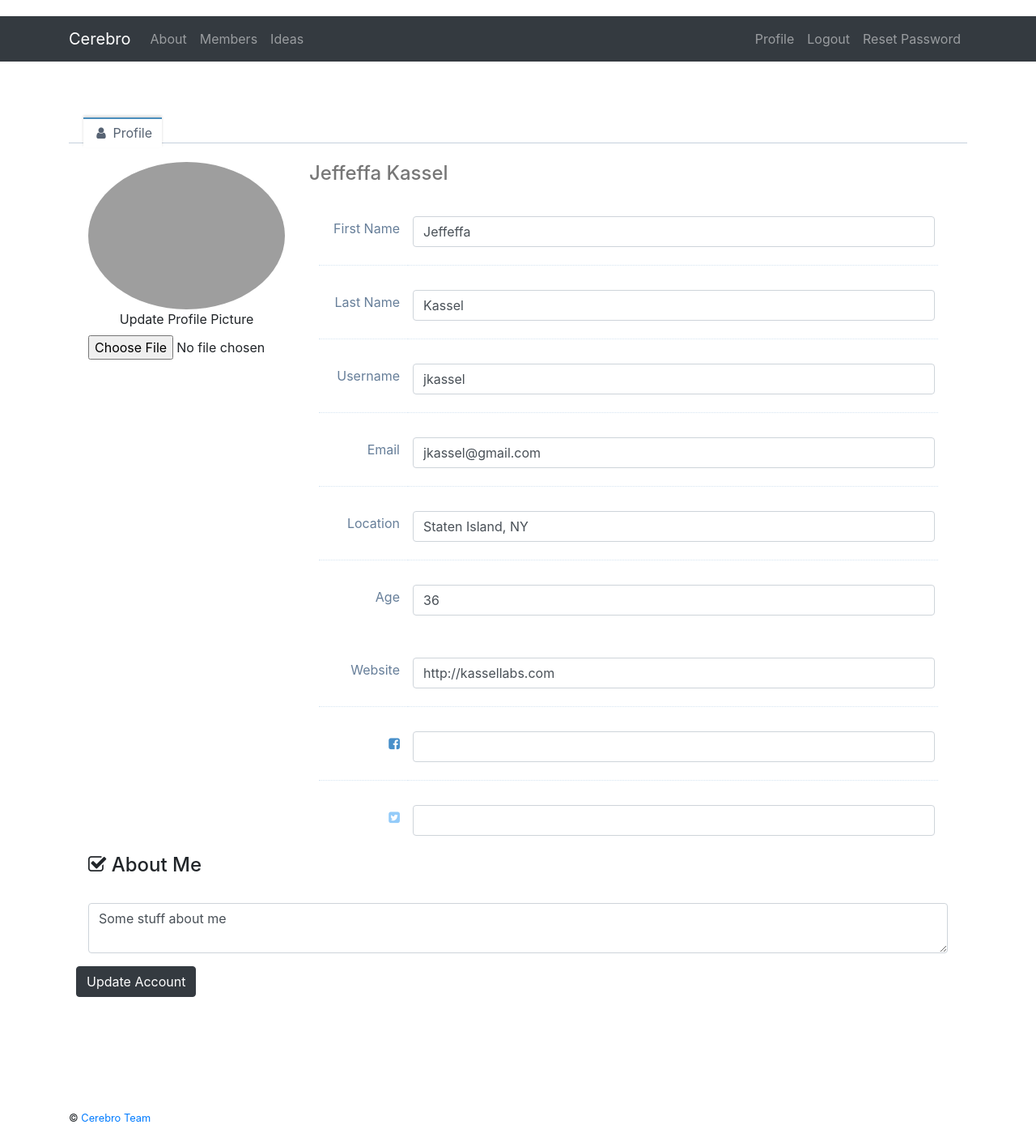
After one commit to jkassel/cerebro, a Flask app: page /account in a window 1280 px wide. The commit adds this page. Shown: the whole page at 81% size. Run offline with Flask 2, Linux system fonts and the light colour scheme; a user stored in the database is signed in; data that the repository does not hold is empty; some libraries are stand-ins or nearby versions; grey boxes are pictures that could not be loaded.

Commit message:
updated the profile page to be editable.  added profile pic that uploads to s3.

```diff
--- a/project/client/templates/header.html
+++ b/project/client/templates/header.html
@@ -20,7 +20,7 @@
         </ul>
         <ul class="navbar-nav ml-auto">
           {% if current_user.is_authenticated %}
-              <li class="nav-item"><a class="nav-link" href="{{ url_for('user.user_profile', username=current_user.id) }}">Profile</a></li>
+              <li class="nav-item"><a class="nav-link" href="{{ url_for('user.account') }}">Profile</a></li>
             <li class="nav-item"><a class="nav-link" href="{{ url_for('user.logout') }}">Logout</a></li>
               <li class="nav-item"><a class="nav-link" href="{{ url_for('user.reset_password') }}">Reset Password</a></li>
           {% else %}
--- /dev/null
+++ b/project/client/templates/user/account.html
@@ -0,0 +1,172 @@
+{% extends "_base.html" %}
+{% import "bootstrap/wtf.html" as wtf %}
+
+{% block content %}
+    <div id="user-profile-2" class="user-profile" xmlns="http://www.w3.org/1999/html">
+        <div class="tabbable">
+            <ul class="nav nav-tabs padding-18">
+                <li class="active">
+                    <a data-toggle="tab" href="#home">
+                        <i class="black ace-icon fa fa-user bigger-120"></i>
+                        Profile
+                    </a>
+                </li>
+            </ul>
+
+            <div class="tab-content no-border padding-24">
+                <div id="home" class="tab-pane in active">
+
+                    <form class="form" role="form" method="post" action="" enctype="multipart/form-data">
+
+                        {{ form.csrf_token }}
+                        {{ form.hidden_tag() }}
+                        {{ wtf.form_errors(form, hiddens="only") }}
+
+                    <div class="row">
+                        <div class="col-xs-12 col-sm-3 center">
+
+								<img class="editable img-fluid rounded-circle" alt="Avatar" id="avatar2" src={{ user.profile_pic }}>
+
+
+                            <div class="space space-4">
+                                <div class="form-group">
+                                    {{ form.profile_pic.label }}
+                                    {{ form.profile_pic(class="form-control-file") }}
+                                    {%  if form.profile_pic.errors %}
+                                        {% for error in form.profile_pic.errors %}
+                                            <span class="text-danger">{{ error }}</span></div><br>
+                                        {% endfor %}
+                                    {% endif %}
+                            </div>
+
+                            </div>
+
+
+                        </div><!-- /.col -->
+
+                        <div class="col-xs-12 col-sm-9">
+                            <h4 class="grey">
+                                <span class="middle">{{ user.first_name }} {{ user.last_name }}</span>
+
+                            </h4>
+
+
+
+                                <div class="profile-user-info">
+                                    <div class="profile-info-row">
+                                        <div class="profile-info-name"> First Name </div>
+
+                                        <div class="profile-info-value ">
+                                            <span>{{ wtf.form_field(form.first_name) }} </span>
+                                        </div>
+                                    </div>
+
+                                    <div class="profile-info-row">
+                                        <div class="profile-info-name"> Last Name </div>
+
+                                        <div class="profile-info-value ">
+                                            {{ wtf.form_field(form.last_name) }}
+                                        </div>
+                                    </div>
+
+                                    <div class="profile-info-row">
+                                        <div class="profile-info-name"> Username </div>
+
+                                        <div class="profile-info-value">
+                                            <span>{{ wtf.form_field(form.user_name) }} </span>
+                                        </div>
+                                    </div>
+
+                                    <div class="profile-info-row">
+                                        <div class="profile-info-name"> Email </div>
+
+                                        <div class="profile-info-value">
+                                            <span>{{ wtf.form_field(form.email) }} </span>
+                                        </div>
+                                    </div>
+
+                                    <div class="profile-info-row">
+                                        <div class="profile-info-name"> Location </div>
+
+                                        <div class="profile-info-value">
+                                            <span>{{ wtf.form_field(form.location) }}</span>
+                                        </div>
+                                    </div>
+
+                                    <div class="profile-info-row">
+                                        <div class="profile-info-name"> Age</div>
+
+                                        <div class="profile-info-value">
+                                            <span>{{ wtf.form_field(form.age) }}</span>
+                                        </div>
+                                    </div>
+
+                                </div>
+
+                                <div class="hr hr-8 dotted"></div>
+
+                                <div class="profile-user-info">
+                                    <div class="profile-info-row">
+                                        <div class="profile-info-name"> Website </div>
+
+                                        <div class="profile-info-value">
+                                            <span>{{ wtf.form_field(form.website) }}</span>
+                                        </div>
+                                    </div>
+
+                                    <div class="profile-info-row">
+                                        <div class="profile-info-name">
+                                            <i class="middle ace-icon fa fa-facebook-square bigger-150 blue"></i>
+                                        </div>
+
+                                        <div class="profile-info-value">
+                                            <span>{{ wtf.form_field(form.facebook_url) }}</span>
+                                        </div>
+                                    </div>
+
+                                    <div class="profile-info-row">
+                                        <div class="profile-info-name">
+                                            <i class="middle ace-icon fa fa-twitter-square bigger-150 light-blue"></i>
+                                        </div>
+
+                                        <div class="profile-info-value">
+                                            <span>{{ wtf.form_field(form.twitter_url) }}</span>
+                                        </div>
+                                    </div>
+                                </div>
+                        </div><!-- /.col -->
+                    </div><!-- /.row -->
+
+                    <div class="space-20"></div>
+
+                    <div class="row">
+                        <div class="col-xs-12 col-sm-12">
+                            <div class="widget-box transparent">
+                                <div class="widget-header widget-header-small">
+                                    <h4 class="widget-title smaller">
+                                        <i class="fa fa-check-square-o bigger-110"></i>
+                                        About Me
+                                    </h4>
+                                </div>
+
+                                <div class="widget-body">
+                                    <div class="widget-main">
+                                        {{ wtf.form_field(form.about_me) }}
+                                    </div>
+                                </div>
+                            </div>
+                        </div>
+
+                        <div class="form-group">
+                        <button class="btn btn-dark" type="submit">Update Account</button>
+                        <br><br>
+                        </div>
+                    </form>
+
+                </div><!-- /#home -->
+
+            </div>
+        </div>
+    </div>
+
+{% endblock %}
--- a/project/server/user/forms.py
+++ b/project/server/user/forms.py
@@ -1,9 +1,12 @@
 # project/server/user/forms.py
 
 from flask_wtf import FlaskForm
-from wtforms import StringField, PasswordField, SelectField
-from wtforms.validators import DataRequired, Email, Length, EqualTo
+from flask_login import current_user
+from flask_wtf.file import FileField, FileAllowed
+from wtforms import StringField, PasswordField, SelectField, IntegerField, validators
+from wtforms.validators import DataRequired, Email, Length, EqualTo, ValidationError
 from wtforms.widgets import TextArea
+from project.server.models import User
 
 
 class LoginForm(FlaskForm):
@@ -12,6 +15,20 @@ class LoginForm(FlaskForm):
 
 
 class RegisterForm(FlaskForm):
+
+    def validate_username(self, user_name):
+        user = User.query.filter_by(username=user_name.data).first()
+        if user:
+            raise ValidationError('That username taken.  Please choose another.')
+
+    def validate_email(self, email):
+        user = User.query.filter_by(email=email.data).first()
+        if user:
+            raise ValidationError('That email in use by another account.  Please choose another.')
+
+    user_name = StringField(
+        'Username',
+        validators=[DataRequired(), Length(min=3, max=24)])
     email = StringField(
         'Email Address',
         validators=[DataRequired(), Email(message=None), Length(min=6, max=40)])
@@ -46,3 +63,29 @@ class ResetPasswordForm(FlaskForm):
             EqualTo('password', message='Passwords must match.')
         ]
     )
+
+
+class UserProfileForm(FlaskForm):
+    first_name = StringField('')
+    last_name = StringField('')
+    user_name = StringField('', validators=[DataRequired(), Length(min=3, max=24)])
+    profile_pic = FileField('Update Profile Picture', validators=[FileAllowed(['jpg', 'png', 'jpeg'])])
+    def validate_username(self, user_name):
+        if user_name.data != current_user.user_name:
+            user = User.query.filter_by(username=user_name.data).first()
+            if user:
+                raise ValidationError('That username taken.  Please choose another.')
+
+    def validate_email(self, email):
+        if email.data != current_user.email:
+            user = User.query.filter_by(email=email.data).first()
+            if user:
+                raise ValidationError('That email in use by another account.  Please choose another.')
+
+    email = StringField('', validators=[DataRequired(), Email()])
+    location = StringField('')
+    age = IntegerField('', [validators.optional()])
+    website = StringField('')
+    facebook_url = StringField('')
+    twitter_url = StringField('')
+    about_me = StringField('', widget=TextArea())
--- a/project/server/user/views.py
+++ b/project/server/user/views.py
@@ -11,11 +11,12 @@ from flask_login import login_user, logout_user, login_required, current_user
 
 from project.server import bcrypt, db, app
 from project.server.models import User, Idea
-from project.server.user.forms import LoginForm, RegisterForm, IdeaForm, ResetPasswordForm
+from project.server.user.forms import LoginForm, RegisterForm, IdeaForm, ResetPasswordForm, UserProfileForm
 import boto3
 import sys
+import datetime
 from froala_editor import S3
-
+import secrets
 
 ################
 #### config ####
@@ -24,9 +25,9 @@ from froala_editor import S3
 user_blueprint = Blueprint('user', __name__,)
 app.config['CKEDITOR_FILE_UPLOADER'] = 'upload'
 
-S3_BUCKET = os.environ.get("S3_BUCKET_NAME")
-S3_KEY = os.environ.get("S3_ACCESS_KEY")
-S3_SECRET = os.environ.get("S3_SECRET_ACCESS_KEY")
+S3_BUCKET = os.environ.get("S3_BUCKET")
+S3_KEY = os.environ.get("S3_KEY")
+S3_SECRET = os.environ.get("S3_SECRET")
 S3_LOCATION = 'http://{}.s3.amazonaws.com/'.format(S3_BUCKET)
 
 s3_client = boto3.client('s3', aws_access_key_id=S3_KEY,
@@ -43,6 +44,7 @@ def register():
     if form.validate_on_submit():
 
         user = User(
+            user_name=form.user_name.data,
             email=form.email.data,
             password=form.password.data
         )
@@ -67,6 +69,8 @@ def login():
         if user and bcrypt.check_password_hash(
                 user.password.encode('utf-8'), request.form['password'].encode('utf-8')):
             login_user(user)
+            current_user.last_login = datetime.datetime.now()
+            db.session.commit()
             flash('You are logged in. Welcome!', 'success')
             return redirect(url_for('user.ideas'))
         else:
@@ -186,9 +190,66 @@ def delete_idea(idea):
     return redirect(url_for("user.ideas"))
 
 
-@user_blueprint.route('/user/<username>')
+@user_blueprint.route('/account', methods=['GET', 'POST'])
 @login_required
-def user_profile(username):
+def account():
+    form = UserProfileForm()
+    if form.validate_on_submit():
+
+        if form.profile_pic.data:
+            picture_url = save_picture(form.profile_pic.data)
+            current_user.profile_pic = picture_url
+        current_user.first_name = form.first_name.data
+        current_user.last_name = form.last_name.data
+        current_user.location = form.location.data
+        current_user.user_name = form.user_name.data
+        current_user.email = form.email.data
+        current_user.age = form.age.data
+        current_user.website = form.website.data
+        current_user.facebook_url = form.facebook_url.data
+        current_user.twitter_url = form.twitter_url.data
+        current_user.about_me = form.about_me.data
+
+        db.session.commit()
+        flash('Account Updated!', 'success')
+        return redirect(url_for('user.account'))
+    elif request.method == 'GET':
+        form.first_name.data = current_user.first_name
+        form.last_name.data = current_user.last_name
+        form.user_name.data = current_user.user_name
+        form.email.data = current_user.email
+        form.location.data = current_user.location
+        form.age.data = current_user.age
+        form.website.data = current_user.website
+        form.facebook_url.data = current_user.facebook_url
+        form.twitter_url.data = current_user.twitter_url
+        form.about_me.data = current_user.about_me
+    username = current_user.id
     user = User.query.filter_by(id=username).first_or_404()
     user_ideas = Idea.query.filter_by(owner=user.id).all()
-    return render_template('user/user_profile.html', user=user, ideas=user_ideas)
+    return render_template('user/account.html', user=user, ideas=user_ideas, form=form)
+
+
+def save_picture(form_picture):
+    random_hex = secrets.token_hex(8)
+    f_name, f_ext = os.path.splitext(form_picture.filename)
+
+    picture_filename = random_hex + f_ext
+    file_prefix = current_user.user_name + str(current_user.id)
+    full_filename = "public/" + file_prefix + "/" + picture_filename
+    bucket = S3_BUCKET
+    try:
+        s3_client.upload_fileobj(
+            form_picture,
+            bucket,
+            full_filename,
+            ExtraArgs={
+                "ACL": 'public-read',
+                "ContentType": form_picture.content_type
+            }
+        )
+    except Exception as e:
+        print("Error saving picture: ", e)
+
+    picture_url = "https://s3.amazonaws.com/" + bucket + "/" + full_filename
+    return picture_url
```
Also changed, not shown: migrations/versions/06589837f504_.py (added, +54 -0 lines), project/client/templates/user/register.html (+4 -6 lines), project/client/templates/user/user_profile.html (+18 -10 lines), project/server/models.py (+38 -14 lines), project/server/dev.sqlite.
